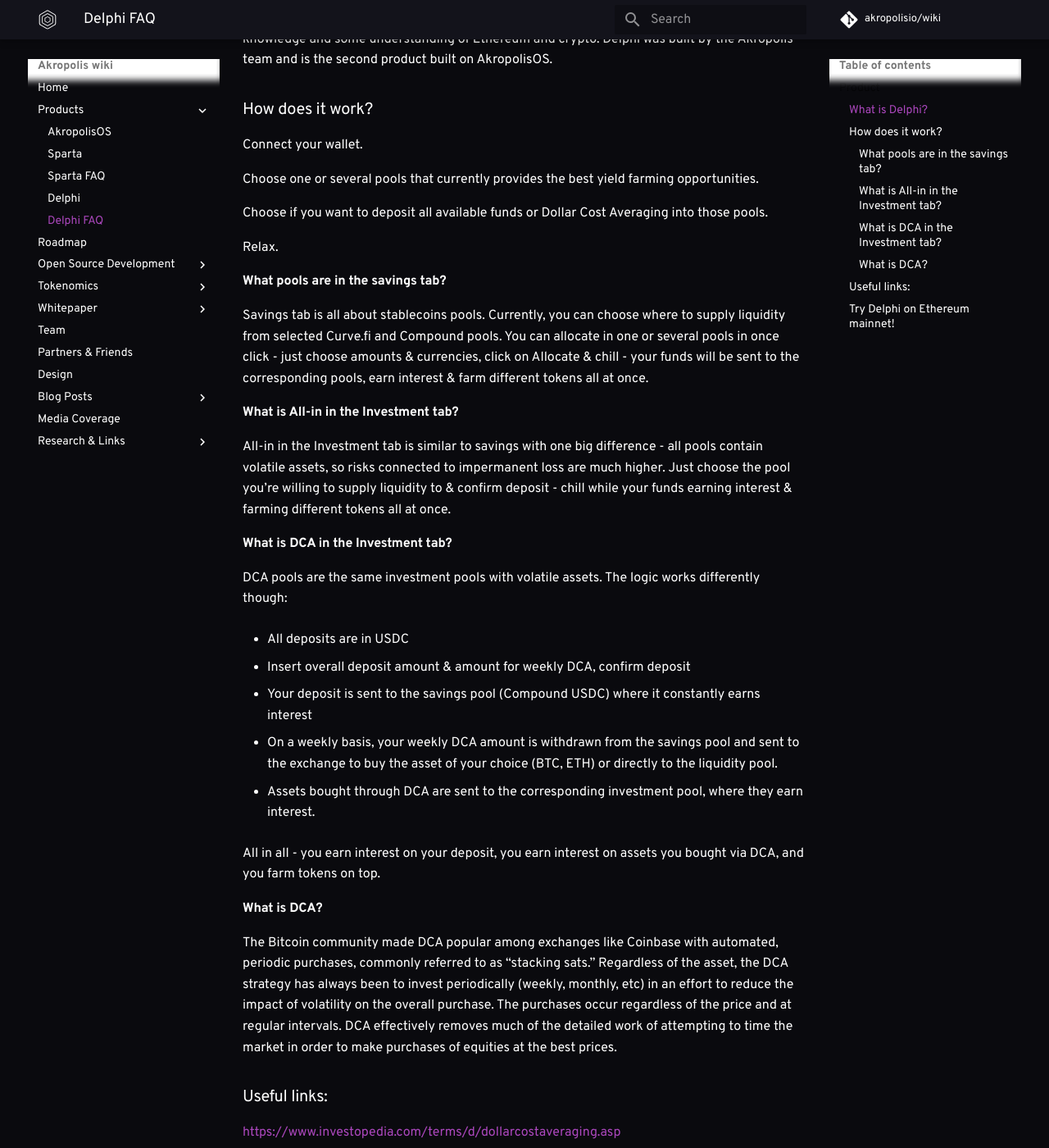
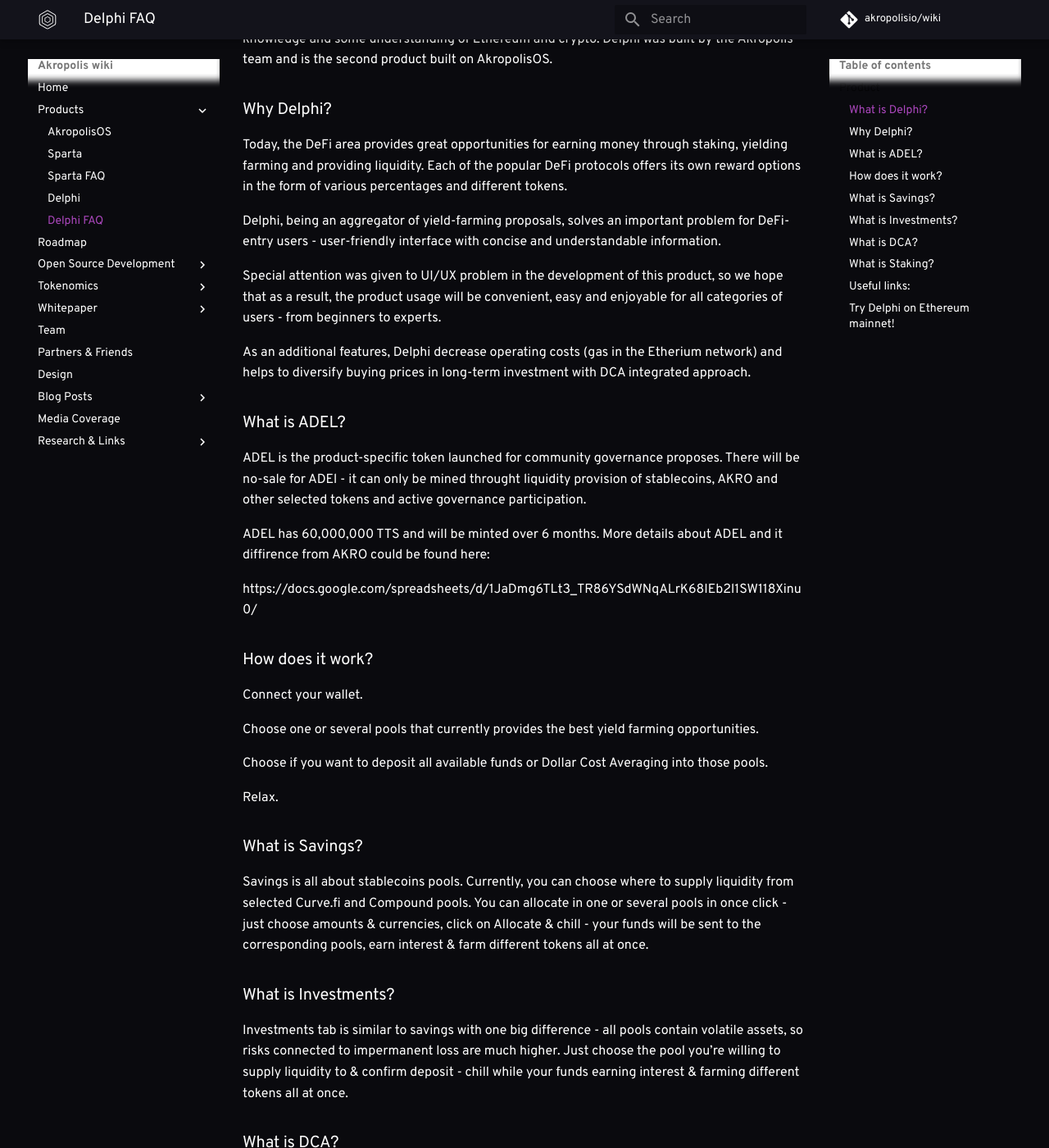
Before and after one commit to kaonone/wiki, an MkDocs documentation site: the page built from docs/delphifaq.md, in a window 1280 px wide and 1400 px high, scrolled down 292 px. Shown: the whole window at 82% size. Built offline with MkDocs 1.6.1 and Material for MkDocs 9.7.7, drawn with Linux system fonts in a browser that asks for light colours; some web fonts are replaced; comment, search, counter and statistics services are not loaded; old or Windows-style settings are respelled for this version of MkDocs; some of the changed text lies outside the part shown.

Commit message:
Update delphifaq.md

```diff
--- a/docs/delphifaq.md
+++ b/docs/delphifaq.md
@@ -5,6 +5,25 @@
 ### What is Delphi?
 
 Delphi is a DeFi yield farming aggregator and Dollar Cost Averaging tool that offers synthetic savings and high yield “accounts” aimed at DeFi-curious users with no deep technical knowledge and some understanding of Ethereum and crypto. Delphi was built by the Akropolis team and is the second product built on AkropolisOS.
+
+### Why Delphi?
+
+Today, the DeFi area provides great opportunities for earning money through staking, yielding farming and providing liquidity. Each of the popular DeFi protocols offers its own reward options in the form of various percentages and different tokens.
+
+Delphi, being an aggregator of yield-farming proposals, solves an important problem for DeFi-entry users - user-friendly interface with concise and understandable information.
+
+Special attention was given to UI/UX problem in the development of this product, so we hope that as a result, the product usage will be convenient, easy and enjoyable for all categories of users - from beginners to experts.
+
+As an additional features, Delphi decrease operating costs (gas in the Etherium network) and helps to diversify buying prices in long-term investment with DCA integrated approach.
+
+### What is ADEL?
+
+ADEL is the product-specific token launched for community governance proposes. There will be no-sale for ADEl - it can only be mined throught liquidity provision of stablecoins, AKRO and other selected tokens and active governance participation.
+
+ADEL has 60,000,000 TTS and will be minted over 6 months.
+More details about ADEL and it diffirence from AKRO could be found here:
+
+https://docs.google.com/spreadsheets/d/1JaDmg6TLt3_TR86YSdWNqALrK68IEb2l1SW118Xinu0/
 
 ### How does it work?
 
@@ -16,15 +35,17 @@
 
 Relax.
 
-#### What pools are in the savings tab?
+### What is Savings?
 
-Savings tab is all about stablecoins pools. Currently, you can choose where to supply liquidity from selected Curve.fi and Compound pools. You can allocate in one or several pools in once click - just choose amounts & currencies, click on Allocate & chill - your funds will be sent to the corresponding pools, earn interest & farm different tokens all at once.
+Savings is all about stablecoins pools. Currently, you can choose where to supply liquidity from selected Curve.fi and Compound pools. You can allocate in one or several pools in once click - just choose amounts & currencies, click on Allocate & chill - your funds will be sent to the corresponding pools, earn interest & farm different tokens all at once.
 
-#### What is All-in in the Investment tab?
+### What is Investments?
 
-All-in in the Investment tab is similar to savings with one big difference - all pools contain volatile assets, so risks connected to impermanent loss are much higher. Just choose the pool you’re willing to supply liquidity to & confirm deposit -  chill while your funds earning interest & farming different tokens all at once.
+Investments tab is similar to savings with one big difference - all pools contain volatile assets, so risks connected to impermanent loss are much higher. Just choose the pool you’re willing to supply liquidity to & confirm deposit -  chill while your funds earning interest & farming different tokens all at once.
 
-#### What is DCA in the Investment tab?
+### What is DCA?
+
+The Bitcoin community made DCA popular among exchanges like Coinbase with automated, periodic purchases, commonly referred to as “stacking sats.” Regardless of the asset, the DCA strategy has always been to invest periodically (weekly, monthly, etc) in an effort to reduce the impact of volatility on the overall purchase. The purchases occur regardless of the price and at regular intervals. DCA effectively removes much of the detailed work of attempting to time the market in order to make purchases of equities at the best prices.
 
 DCA pools are the same investment pools with volatile assets. The logic works differently though:
 
@@ -38,11 +59,11 @@
 
 - Assets bought through DCA are sent to the corresponding investment pool, where they earn interest.
 
-All in all - you earn interest on your deposit, you earn interest on assets you bought via DCA, and you farm tokens on top.
+**NB! DCA are non-stablecoin pools. Higher risk-reward pools with higher volatility — higher potential capital gains and losses.**
 
-#### What is DCA?
+### What is Staking?
 
-The Bitcoin community made DCA popular among exchanges like Coinbase with automated, periodic purchases, commonly referred to as “stacking sats.” Regardless of the asset, the DCA strategy has always been to invest periodically (weekly, monthly, etc) in an effort to reduce the impact of volatility on the overall purchase. The purchases occur regardless of the price and at regular intervals. DCA effectively removes much of the detailed work of attempting to time the market in order to make purchases of equities at the best prices.
+Staking is a process of locking your assets to get the additional reward. Delphi provides the opportunity to stake AKRO to get the rewards in AKRO and ADEL tokens.
 
 ### Useful links:
 
```
